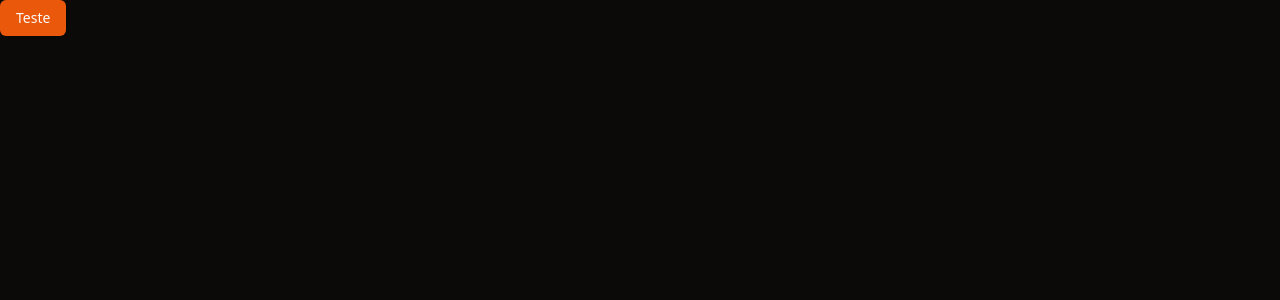
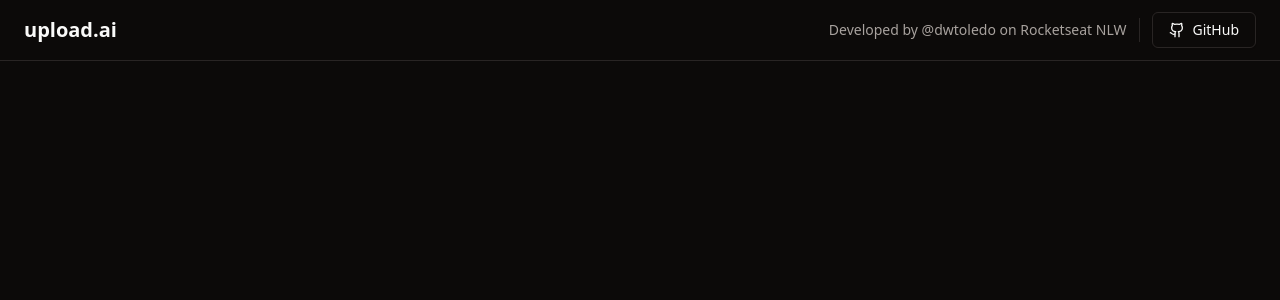
Before and after one commit to dwtoledo/AI.VideoTools-Web, a React (Vite) app in the folder upload-ai-web/: page / in a window 1280 px wide. Shown: the top 300 px of the page. Built offline with nearby package versions, Linux system fonts and the light colour scheme.

Commit message:
Implement Initial Header

```diff
--- a/upload-ai-web/src/App.tsx
+++ b/upload-ai-web/src/App.tsx
@@ -1,9 +1,25 @@
 import { Button } from '@/components/ui/button'
+import { Github } from 'lucide-react'
+import { Separator } from './components/ui/separator'
 
 export function App() {
   return (
-    <div>
-      <Button>Teste</Button>
+    <div className="min-h-screen flex flex-col">
+      <header className="px-6 py-3 flex items-center justify-between border-b">
+        <h1 className="text-xl font-bold">upload.ai</h1>
+        <div className="flex items-center gap-3">
+          <span className="text-sm text-muted-foreground">
+            Developed by @dwtoledo on Rocketseat NLW
+          </span>
+
+          <Separator orientation="vertical" className="h-6" />
+          <Button variant="outline">
+            <Github className="w-4 h-4 mr-2" />
+            GitHub
+          </Button>
+        </div>
+      </header>
+      <main className="flex-1"></main>
     </div>
   )
 }
```
